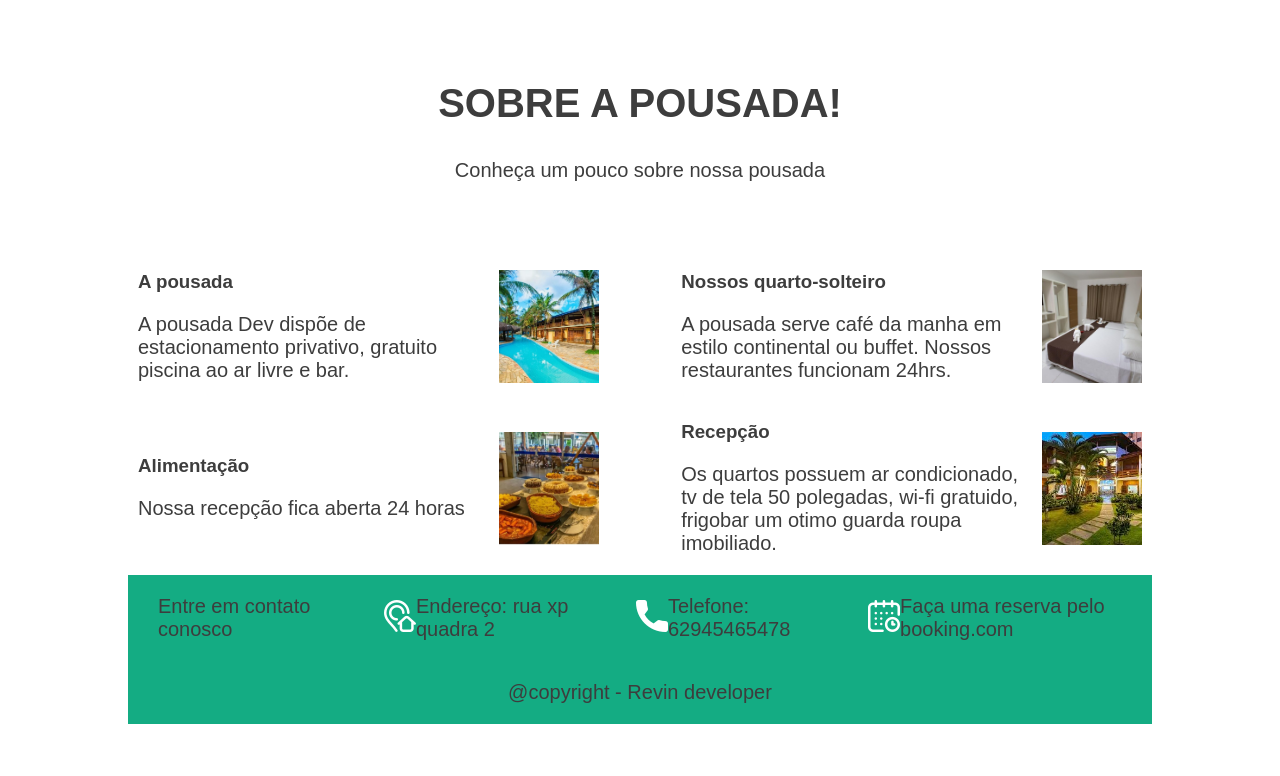
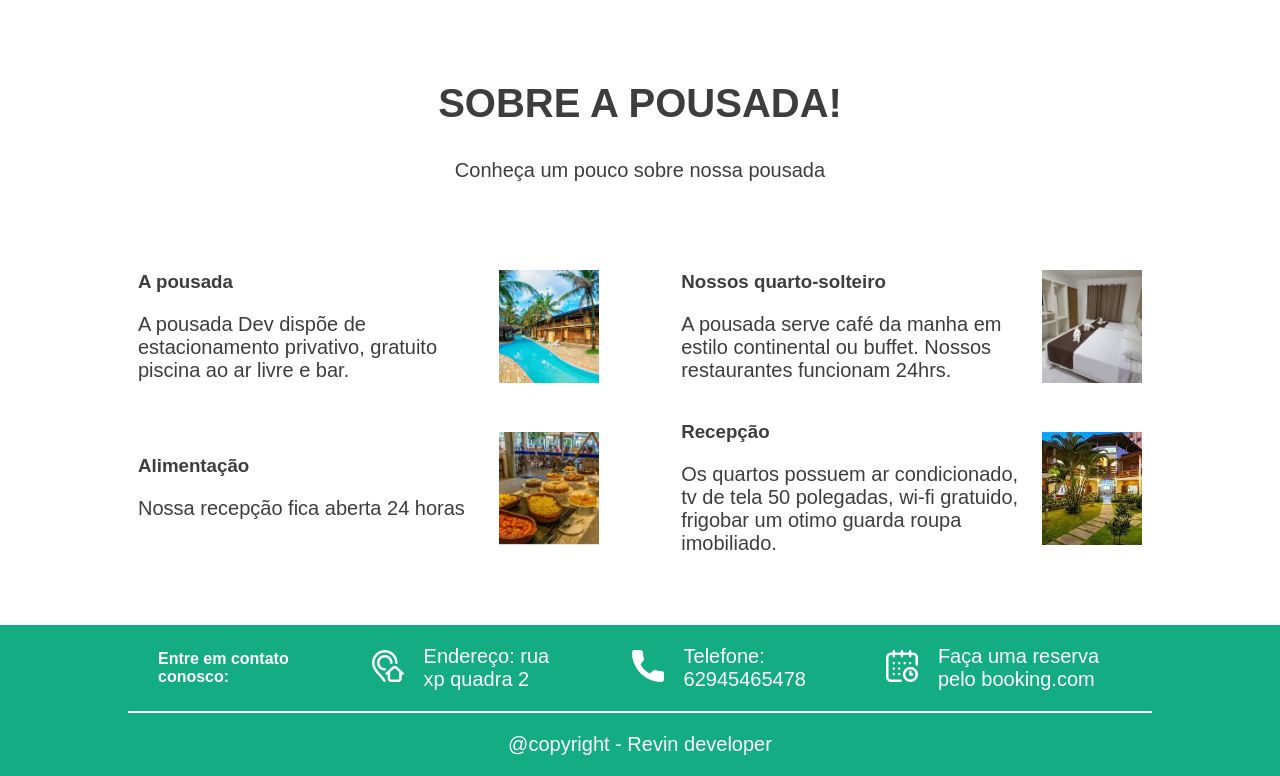
Before and after one commit to reversonthaiam/DevMedia-Projeto-Pousada-CSS, a plain HTML site: page ProjetoCss_Teleguiado/index.html in a window 1280 px wide. Shown: the part 2423-3199 px from the top of the page. Before the commit the page ends 3147 px from the top, so only its background shows below. Drawn offline with Linux system fonts and the light colour scheme.

Commit message:
Projeto Devmedia css finalizado

```diff
--- a/ProjetoCss_Teleguiado/index.html
+++ b/ProjetoCss_Teleguiado/index.html
@@ -148,16 +148,19 @@
 
   </section>
 
-  <footer class="rodape container">
+  <footer>
+    <div class="rodape container">
+
+
       <div class="rodape-contato">
 
 
         <div class="rodape-contato2">
-        <p>Entre em contato conosco</p>
+          <h4>Entre em contato conosco:</h4>
         </div>
 
-      <div class="rodape-contato2">
-        <div>
+        <div class="rodape-contato2 fonte-rodape">
+          <div class="rodape-img">
             <img src="./assets/icones/endereco.png" alt="">
           </div>
 
@@ -165,7 +168,7 @@
         </div>
 
         <div class="rodape-contato2">
-        <div>
+          <div class="rodape-img">
             <img src="./assets/icones/telefone.png" alt="">
           </div>
 
@@ -173,7 +176,7 @@
         </div>
 
         <div class="rodape-contato2">
-        <div>
+          <div class="rodape-img">
             <img src="./assets/icones/calendario.png" alt="">
           </div>
 
@@ -190,6 +193,7 @@
           @copyright - Revin developer
         </p>
       </div>
+    </div>
   </footer>
 
 
--- a/ProjetoCss_Teleguiado/style/style.css
+++ b/ProjetoCss_Teleguiado/style/style.css
@@ -155,16 +155,22 @@ p {
   margin-left: 10px;
 }
 
+footer {
+  background-color: #14ac83;
+  margin-top: 50px;
+}
+
 .rodape {
   display: flex;
-  flex-direction: column;
-  background-color: #14ac83;
+  flex-flow: column wrap;
 }
 
 .rodape-contato {
   display: flex;
-  flex-direction: row;
   justify-content: space-between;
+  color: #fff;
+  border-bottom: 2px solid #fff;
+  flex-flow: row nowrap;
 }
 
 .rodape-contato2 {
@@ -173,10 +179,12 @@ p {
   margin: auto 30px;
 }
 
-.rodape-contato2 img {
+.rodape-img {
+  margin: auto 20px;
 }
 
 .rodape-autor {
   display: flex;
   justify-content: center;
+  color: #fff;
 }
```
Lines whose indentation alone changed are shown as unchanged.
